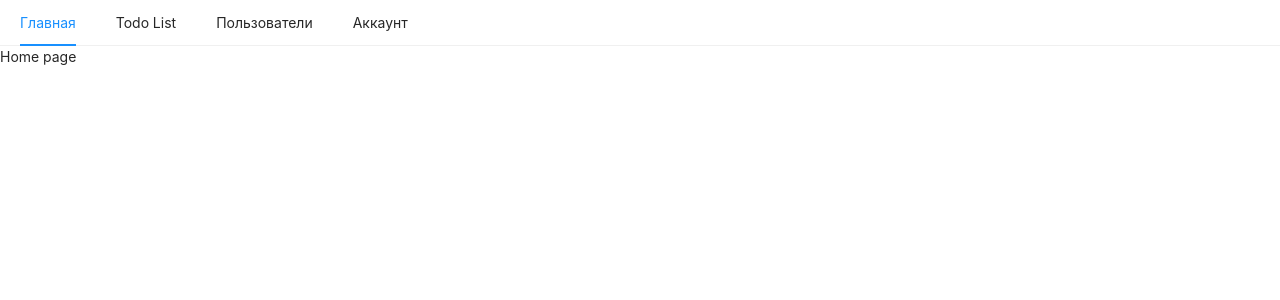
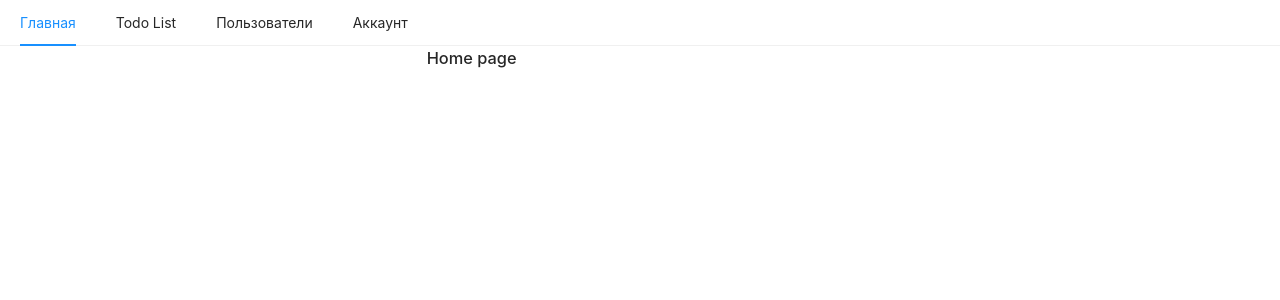
Before and after one commit to mrgick/react_js_tutor_2022, a React (Create React App) app: page /#/ in a window 1280 px wide. Shown: the top 300 px of the page. Built offline with nearby package versions, Linux system fonts and the light colour scheme.

Commit message:
some style changes

```diff
--- a/src/routes/Home/Home.js
+++ b/src/routes/Home/Home.js
@@ -1,9 +1,12 @@
+import { Col } from "antd";
 import React from "react";
 
 export const Home = (props) => {
   return (
     <>
-      <p>Home page</p>
+      <Col span={8} style={{margin:"auto"}}>
+        <h3>Home page</h3>
+      </Col>
     </>
   );
 };
--- a/src/routes/Todo/Todo.js
+++ b/src/routes/Todo/Todo.js
@@ -44,7 +44,7 @@ export const Todo = (props) => {
     let defVariable = [
       { id: Math.random(), title: e.target.value, completed: false },
     ];
-    setTodoList([...todoList, ...defVariable]);
+    setTodoList([...defVariable, ...todoList]);
   };
 
   const handlerChangePagination = (page, pageSize) => {
```
